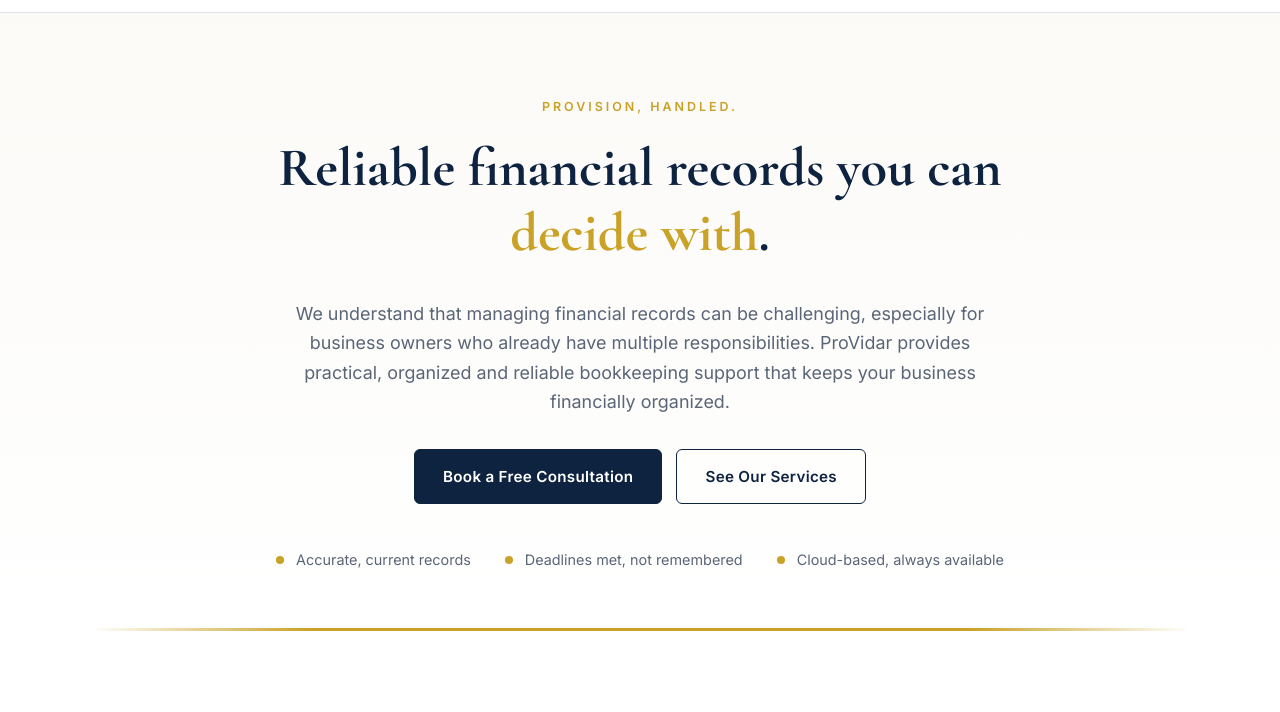
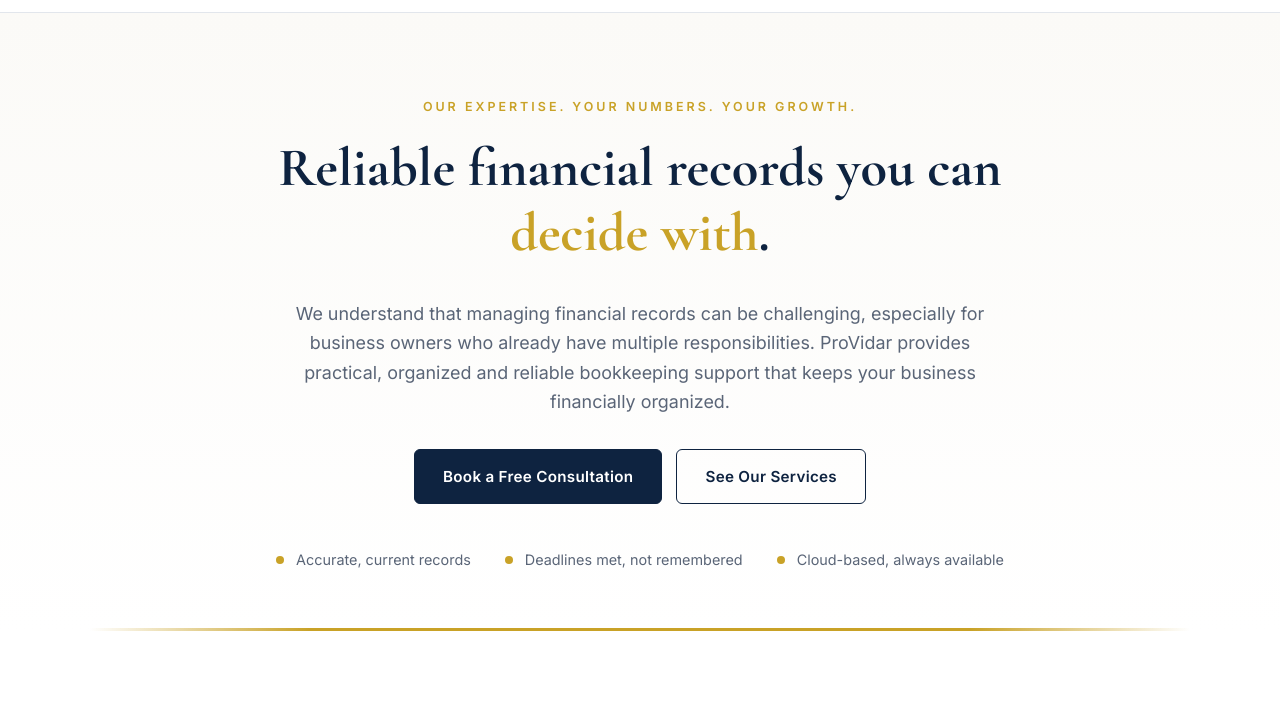
Before and after one commit to webspotnet00/ProVidar-Bookkeeping, a plain HTML site: page index.html in a window 1280 px wide. Shown: the part 64-776 px from the top of the page. Drawn offline with nearby package versions, Linux system fonts and the light colour scheme.

Commit message:
Update index.html

```diff
--- a/index.html
+++ b/index.html
@@ -47,7 +47,7 @@
     <!-- ===== Hero ===== -->
     <section class="hero" id="top">
       <div class="wrap hero-inner">
-        <p class="eyebrow">Provision, handled.</p>
+        <p class="eyebrow">Our Expertise. Your Numbers. Your Growth.</p>
         <h1>Reliable financial records you can <span class="gold">decide with</span>.</h1>
         <p class="lede">
           We understand that managing financial records can be challenging, especially for business
@@ -275,7 +275,7 @@
     <img class="footer-banner" src="assets/banner.png" alt="ProVidar Bookkeeping">
     <div class="wrap footer-inner">
       <p class="footer-name">ProVidar Bookkeeping</p>
-      <p class="footer-line">Provision, handled.</p>
+     <p class="footer-line">Our Expertise. Your Numbers. Your Growth.</p>
       <p class="footer-meta">
         <a href="mailto:providarbookkeeping@gmail.com">providarbookkeeping@gmail.com</a> ·
         <a href="tel:+639127367023">+63 912 736 7023</a>
```
